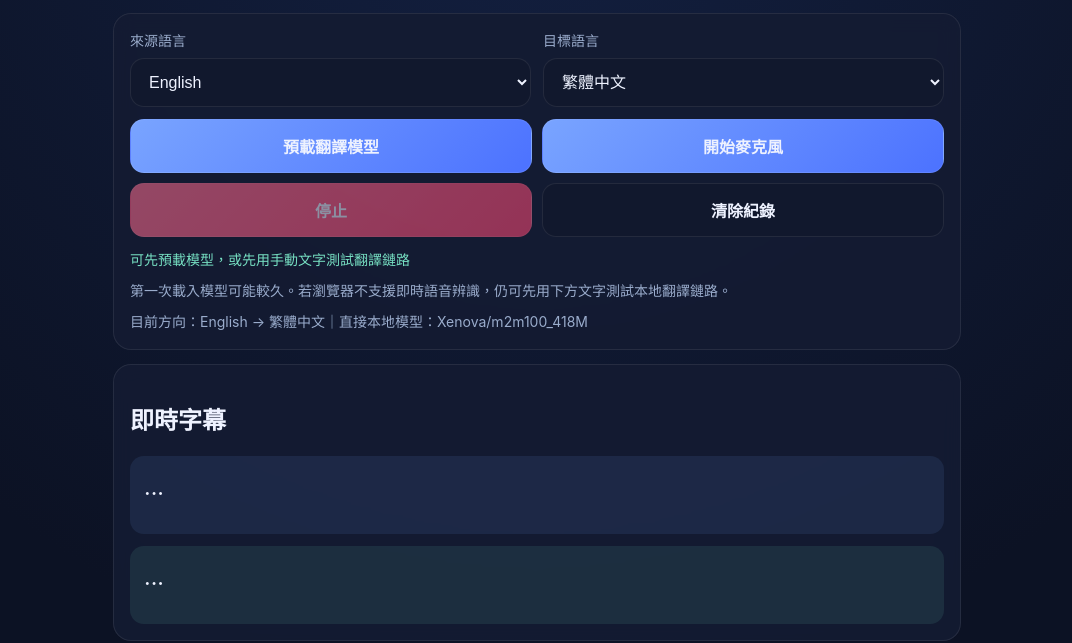
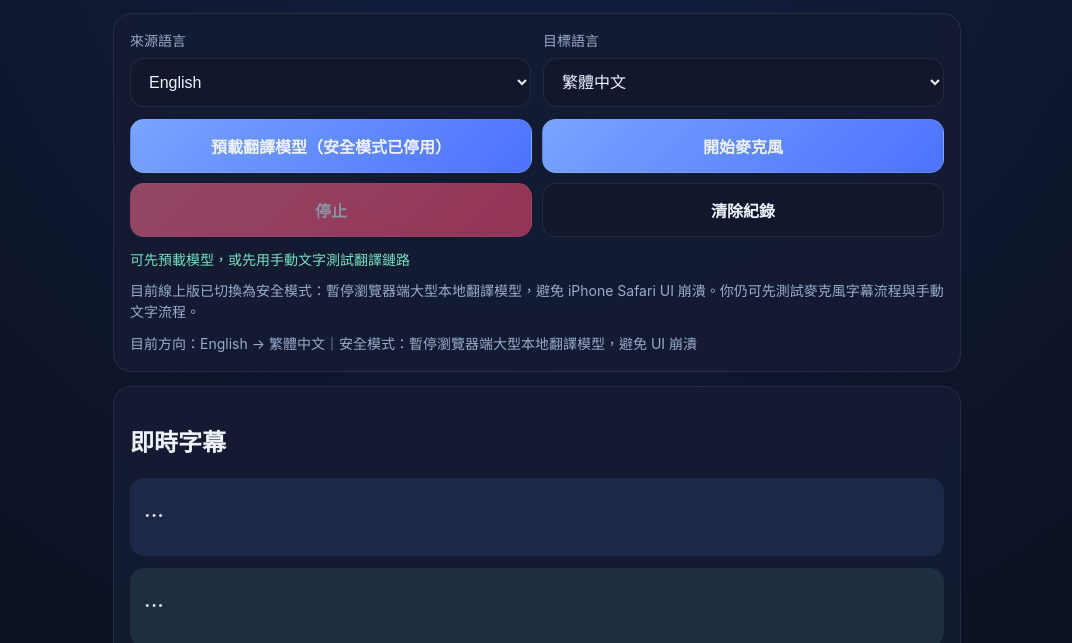
Before and after one commit to bensonmaxai/live-translate-web, a plain HTML site: page docs/index.html in a window 1280 px wide. Shown: the part 157-800 px from the top of the page, without its empty margins (103-1175 px from the left). Drawn offline with Linux system fonts and the light colour scheme.

Commit message:
Enable safe mode to prevent browser UI crashes

```diff
--- a/docs/app.js
+++ b/docs/app.js
@@ -16,28 +16,11 @@ const liveTranslatedEl = $('#liveTranslated');
 const historyEl = $('#history');
 const speechSupportBadge = $('#speechSupportBadge');
 
-const FALLBACK_MULTILINGUAL_MODEL = 'Xenova/m2m100_418M';
+const FALLBACK_MULTILINGUAL_MODEL = null;
 
-const DIRECT_MODEL_MAP = {
-  'en-US->zh-TW': FALLBACK_MULTILINGUAL_MODEL,
-  'zh-TW->en-US': FALLBACK_MULTILINGUAL_MODEL,
-  'ja-JP->en-US': FALLBACK_MULTILINGUAL_MODEL,
-  'en-US->ja-JP': FALLBACK_MULTILINGUAL_MODEL,
-  'ko-KR->en-US': FALLBACK_MULTILINGUAL_MODEL,
-  'th-TH->en-US': FALLBACK_MULTILINGUAL_MODEL,
-  'ja-JP->zh-TW': FALLBACK_MULTILINGUAL_MODEL,
-  'ko-KR->zh-TW': FALLBACK_MULTILINGUAL_MODEL,
-  'th-TH->zh-TW': FALLBACK_MULTILINGUAL_MODEL
-};
+const DIRECT_MODEL_MAP = {};
 
-const MODEL_OPTIONS = {
-  'Xenova/m2m100_418M': {
-    dtype: {
-      encoder_model: 'fp32',
-      decoder_model_merged: 'fp32'
-    }
-  }
-};
+const MODEL_OPTIONS = {};
 
 const LABELS = {
   'zh-TW': '繁體中文',
@@ -125,32 +108,21 @@ async function runModel(modelId, text, src, tgt) {
 
 async function translateText(text, src, tgt) {
   if (!text.trim()) return '';
-  const plan = getTranslationPlan(src, tgt);
-  if (plan.type === 'identity') return text;
-  if (plan.type === 'direct') return await runModel(plan.models[0], text, src, tgt);
-  if (plan.type === 'pivot') {
-    const english = await runModel(plan.models[0], text, src, 'en-US');
-    return await runModel(plan.models[1], english, 'en-US', tgt);
-  }
-  throw new Error('目前這個語言方向尚未有穩定本地模型');
+  if (src === tgt) return text;
+  throw new Error('目前線上版已切換為安全模式：暫停瀏覽器端大型本地翻譯模型，避免 UI 崩潰。可先使用麥克風字幕流程或等待下一輪更穩的翻譯引擎。');
 }
 
 function renderSupport() {
   const src = getSourceLang();
   const tgt = getTargetLang();
-  const plan = getTranslationPlan(src, tgt);
   let text = `目前方向：${LABELS[src]} → ${LABELS[tgt]}｜`;
-  if (plan.type === 'identity') text += '同語字幕，不需翻譯';
-  else if (plan.type === 'direct') text += `直接本地模型：${plan.models[0]}`;
-  else if (plan.type === 'pivot') text += `英文中繼：${plan.models.join(' → ')}`;
-  else text += '目前未支援穩定本地模型';
+  if (src === tgt) text += '可作為同語字幕模式';
+  else text += '安全模式：暫停瀏覽器端大型本地翻譯模型，避免 UI 崩潰';
   supportMatrixEl.textContent = text;
 }
 
 async function preloadForCurrentPair() {
-  const plan = getTranslationPlan(getSourceLang(), getTargetLang());
-  if (plan.type === 'unsupported') throw new Error('目前這個語言方向尚未支援');
-  for (const id of plan.models) await loadTranslator(id);
+  throw new Error('安全模式：已停用瀏覽器端大型本地翻譯模型預載，避免 UI 崩潰。');
 }
 
 function getSpeechRecognitionClass() {
--- a/docs/index.html
+++ b/docs/index.html
@@ -47,7 +47,7 @@
       </div>
 
       <div class="buttons">
-        <button id="preloadBtn" class="primary">預載翻譯模型</button>
+        <button id="preloadBtn" class="primary">預載翻譯模型（安全模式已停用）</button>
         <button id="startBtn" class="primary">開始麥克風</button>
         <button id="stopBtn" class="danger" disabled>停止</button>
         <button id="clearBtn">清除紀錄</button>
@@ -55,7 +55,7 @@
 
       <div id="status" class="status">尚未開始</div>
       <div class="hint">
-        第一次載入模型可能較久。若瀏覽器不支援即時語音辨識，仍可先用下方文字測試本地翻譯鏈路。
+        目前線上版已切換為安全模式：暫停瀏覽器端大型本地翻譯模型，避免 iPhone Safari UI 崩潰。你仍可先測試麥克風字幕流程與手動文字流程。
       </div>
       <div id="supportMatrix" class="support"></div>
     </section>
```
